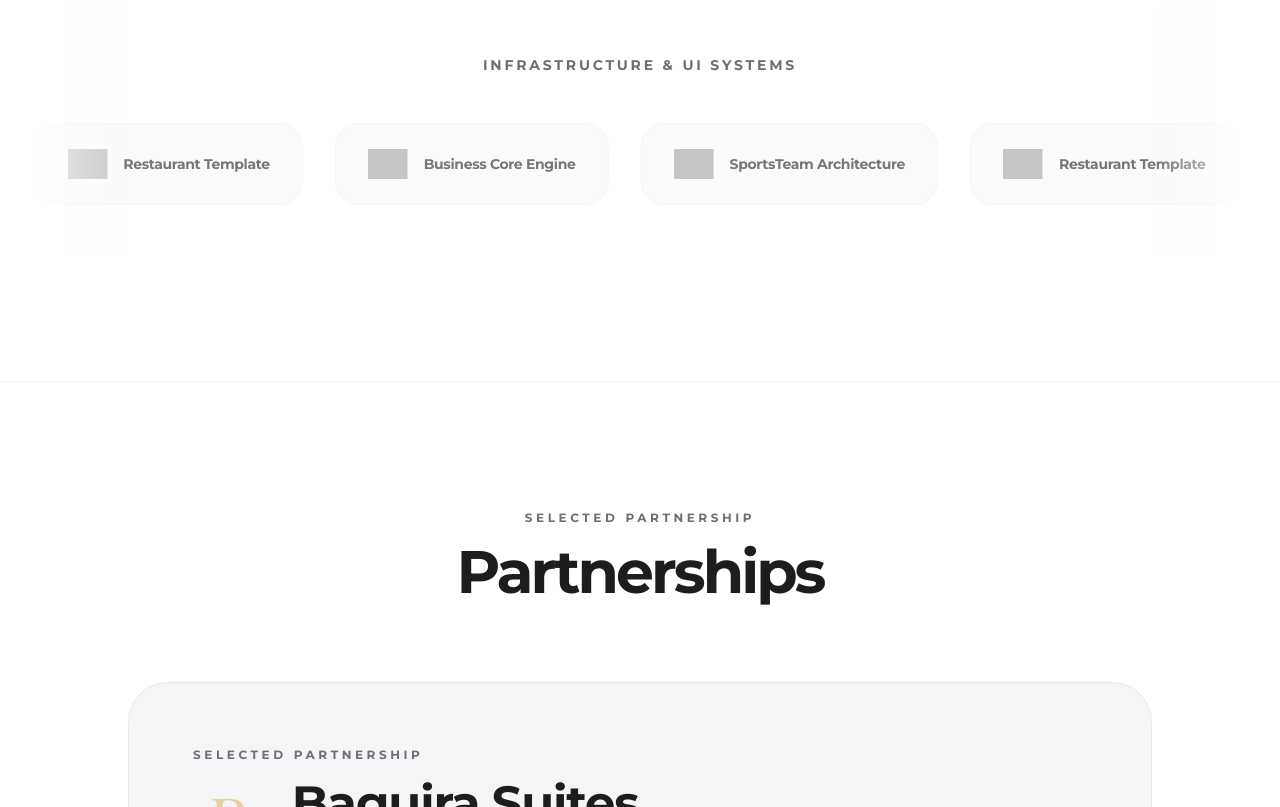
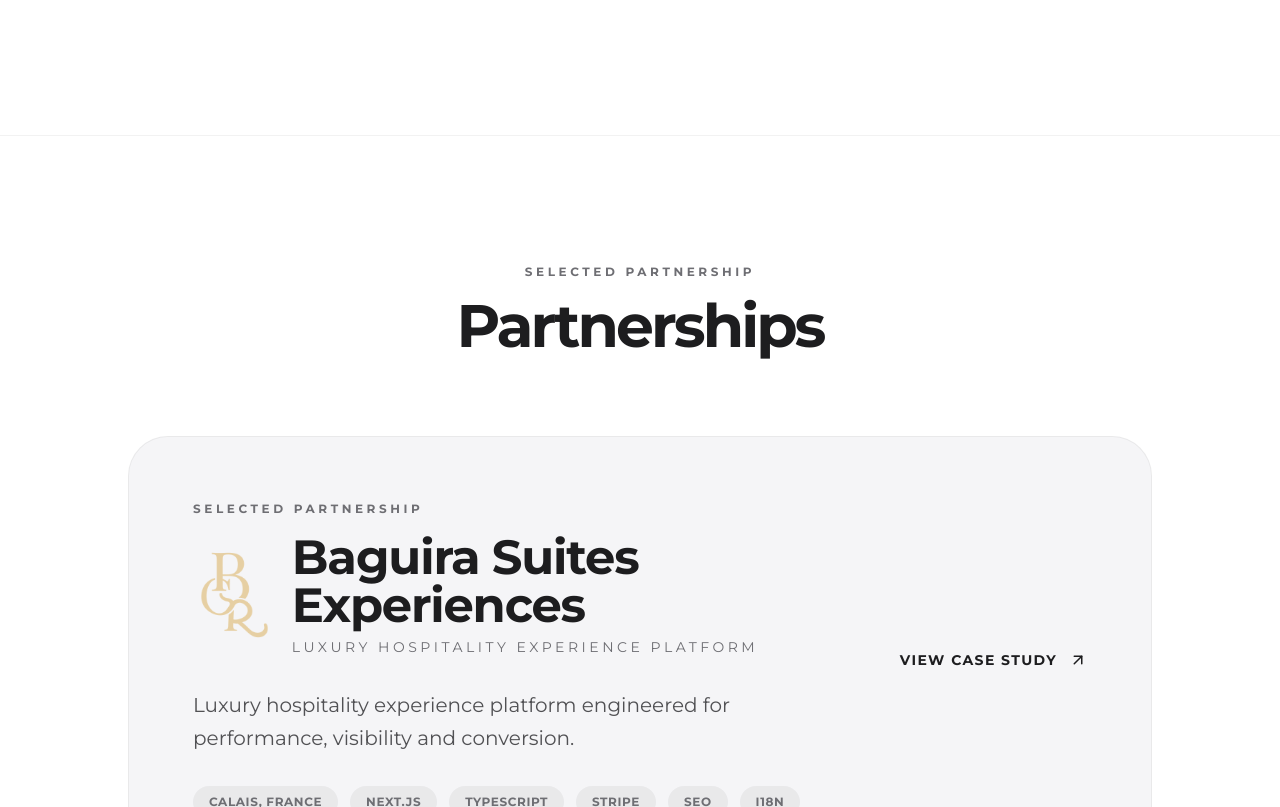
Before and after one commit to franaragondev/franaragondev, a Next.js app: page /en in a window 1280 px wide. Shown: the part 3377-4184 px from the top of the page. Built offline with nearby package versions, Linux system fonts and the light colour scheme; grey boxes are pictures that could not be loaded.

Commit message:
hide infraestructure section

```diff
--- a/src/components/layout/ProjectsSection.tsx
+++ b/src/components/layout/ProjectsSection.tsx
@@ -139,18 +139,18 @@ export default function ProjectsSection() {
       </div>
 
       {/* SECTION 2: ECOSYSTEM INFRASTRUCTURE (MARQUEE) */}
-      <div className="marquee-container relative py-12 group cursor-default">
+      {/* <div className="marquee-container relative py-12 group cursor-default">
         <div className="text-center mb-12 px-4">
           <p className="text-sm font-semibold tracking-[0.2em] uppercase text-[#6E6E73]">
             Infrastructure & UI Systems
           </p>
-        </div>
+        </div> */}
 
         {/* Edge Fading Gradients:
             Absolutely positioned overlays that create a visual 'fade-in/out' effect
             at the edges of the viewport, enhancing the infinite motion feel.
         */}
-        <div className="absolute inset-y-0 left-0 w-32 bg-gradient-to-r from-white dark:from-[#111111] to-transparent z-10 pointer-events-none" />
+        {/* <div className="absolute inset-y-0 left-0 w-32 bg-gradient-to-r from-white dark:from-[#111111] to-transparent z-10 pointer-events-none" />
         <div className="absolute inset-y-0 right-0 w-32 bg-gradient-to-l from-white dark:from-[#111111] to-transparent z-10 pointer-events-none" />
 
         <div className="animate-marquee gap-8 px-4">
@@ -171,7 +171,7 @@ export default function ProjectsSection() {
             </a>
           ))}
         </div>
-      </div>
+      </div> */}
     </section>
   );
 }
```
Also changed, not shown: 1 other file (tests, documents, lock files or other folders).
